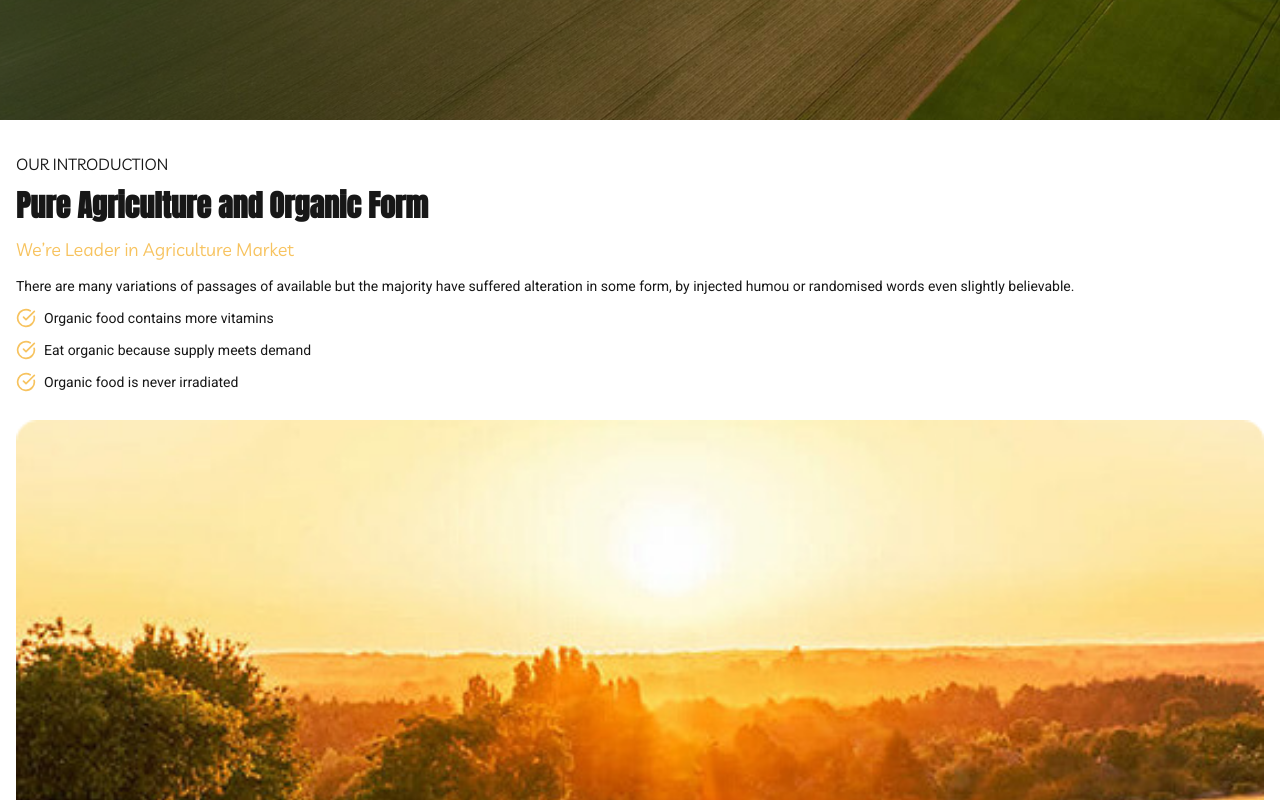
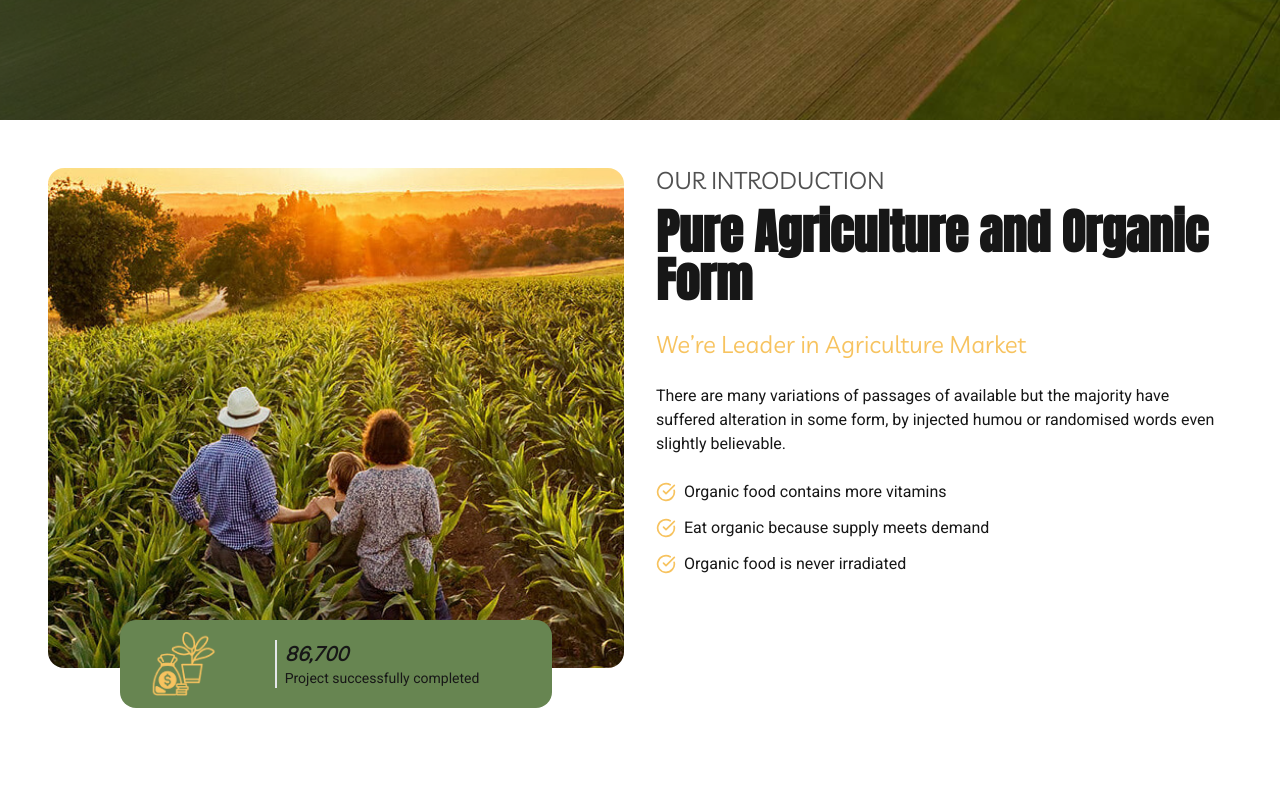
Before and after one commit to DevPBDias/landing-pages-folio, a Next.js app: page /farm in a window 1280 px wide. Shown: the part 640-1440 px from the top of the page. Built offline with nearby package versions, Linux system fonts and the light colour scheme.

Commit message:
styles(about): breakpoints adjust and fix some styles

```diff
--- a/src/components/farm/about/About.tsx
+++ b/src/components/farm/about/About.tsx
@@ -3,7 +3,7 @@ import ProductionText from "./ProductionText";
 
 const About = () => {
   return (
-    <section className="w-full flex flex-col py-8">
+    <section className="w-full flex flex-col md:gap-0 lg:gap-8 py-8 md:flex-row-reverse lg:px-12">
       <ProductionText />
       <ProductionImg />
     </section>
--- a/src/components/farm/about/ProductionImg.tsx
+++ b/src/components/farm/about/ProductionImg.tsx
@@ -4,11 +4,11 @@ import icon from "@/assets/farm/icons/production.png";
 
 const ProductionImg = () => {
   return (
-    <picture className="w-full relative flex flex-col items-center justify-center px-4 my-4">
+    <picture className="w-full xl:h-[500px] relative flex flex-col items-center justify-center px-4 my-4 lg:px-0">
       <Image
         src={aboutImg}
         alt="farm image"
-        className="object-cover w-full h-full"
+        className="object-cover w-full h-full rounded-2xl"
         quality={100}
         priority
       />
--- a/src/components/farm/about/ProductionText.tsx
+++ b/src/components/farm/about/ProductionText.tsx
@@ -3,34 +3,38 @@ import React from "react";
 
 const ProductionText = () => {
   return (
-    <section className="px-4 w-full">
-      <h3 className="font-medium text-base mb-3">OUR INTRODUCTION</h3>
-      <h1 className="font-bold text-3xl mb-3">
+    <section className="px-4 lg:px-0 w-full md:mt-3 flex flex-col gap-3">
+      <h3 className="font-medium text-base md:text-lg lg:text-2xl opacity-75">
+        OUR INTRODUCTION
+      </h3>
+      <h1 className="font-bold text-3xl md:text-4xl lg:text-5xl">
         Pure Agriculture and Organic Form
       </h1>
-      <h4 className="font-medium text-lg mb-3 text-[var(--secondary-color)]">
+      <h4 className="font-medium text-lg md:text-xl lg:text-2xl text-[var(--secondary-color)] my-3">
         We’re Leader in Agriculture Market
       </h4>
-      <p className="font-medium text-sm mb-3">
+      <p className="font-medium text-sm md:text-base mb-3">
         There are many variations of passages of available but the majority have
         suffered alteration in some form, by injected humou or randomised words
         even slightly believable.
       </p>
-      <div className="w-full flex flex-row justify-start items-center gap-2 mb-3">
+      <div className="w-full flex flex-row justify-start items-center gap-2">
         <CheckCircle size={20} color="#f7c35f" />
-        <p className="font-normal text-sm">
+        <p className="font-normal text-sm md:text-base">
           Organic food contains more vitamins
         </p>
       </div>
-      <div className="w-full flex flex-row justify-start items-center gap-2 mb-3">
+      <div className="w-full flex flex-row justify-start items-center gap-2">
         <CheckCircle size={20} color="#f7c35f" />
-        <p className="font-normal text-sm">
+        <p className="font-normal text-sm md:text-base">
           Eat organic because supply meets demand
         </p>
       </div>
-      <div className="w-full flex flex-row justify-start items-center gap-2 mb-3">
+      <div className="w-full flex flex-row justify-start items-center gap-2">
         <CheckCircle size={20} color="#f7c35f" />
-        <p className="font-normal text-sm">Organic food is never irradiated</p>
+        <p className="font-normal text-sm md:text-base">
+          Organic food is never irradiated
+        </p>
       </div>
     </section>
   );
```
